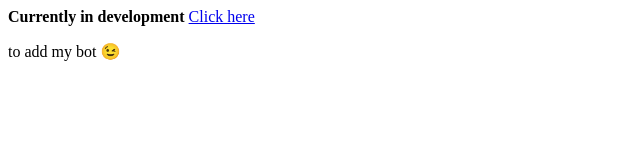
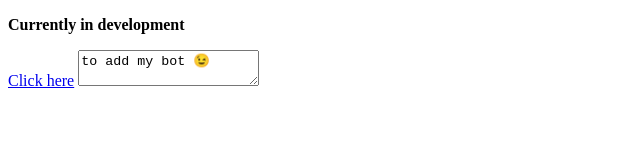
Before and after one commit to pizzuhh/pizzuhh.github.io, a plain HTML site: page index.html in a window 1280 px wide. Shown: the whole page, without its empty margins (0-640 px from the left). Drawn offline with Linux system fonts and the light colour scheme.

Commit message:
pre-major(0.01)

```diff
--- a/index.html
+++ b/index.html
@@ -5,8 +5,8 @@
     <title>pizza's site lol</title>
 </head>
 <body>
-    <strong>Currently in development</strong>
+    <p><strong>Currently in development</strong></p>
     <a href="https://discord.com/api/oauth2/authorize?client_id=1000665082574934086&permissions=4398046511095&scope=bot">Click here</a>
-    <p>to add my bot 😉</p>
+    <textarea>to add my bot 😉</textarea>
 </body>
 </html>
```
